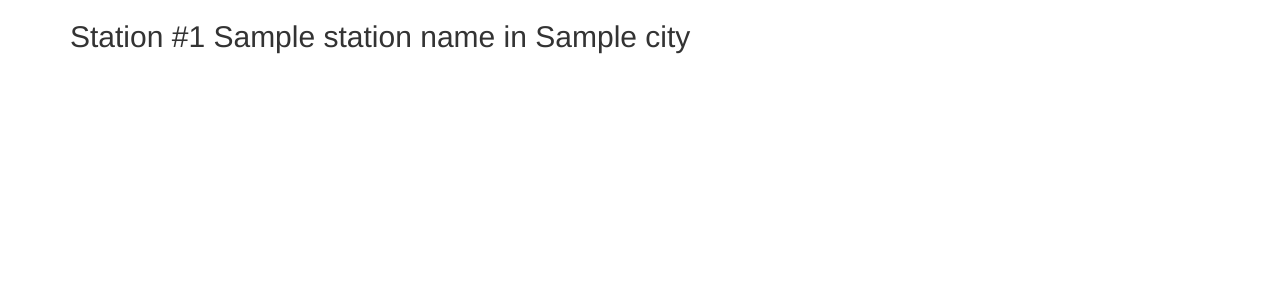
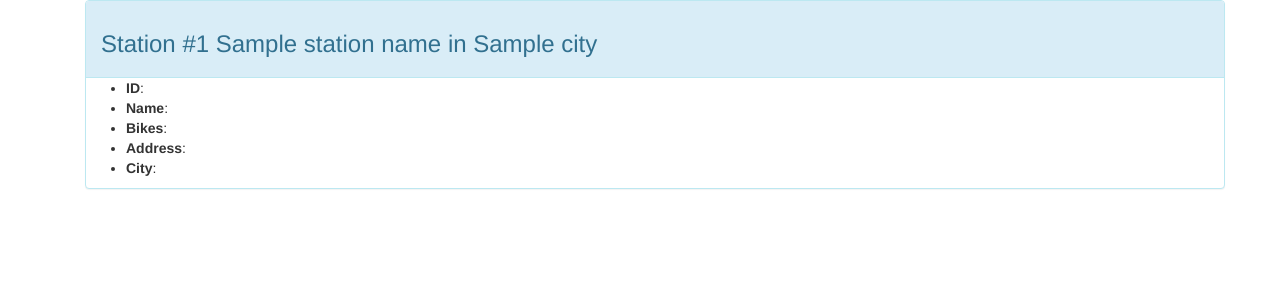
Before and after one commit to garaud/jitenshea, a Flask app: template jitenshea/templates/station.html in a window 1280 px wide. Shown: the top 300 px of the page. Run offline with Flask 2, Linux system fonts and the light colour scheme; the template is opened without the code that fills it: most values are stand-ins (such as "Sample title", 1, 10 or a date in 2020); some libraries are stand-ins or nearby versions.

Commit message:
ui: short summary for the station page

```diff
--- a/jitenshea/static/station.js
+++ b/jitenshea/static/station.js
@@ -1 +1,15 @@
 // Jitenshea functions for the 'station' page
+
+
+// Station summary
+$(document).ready(function() {
+  var station_id = document.getElementById("stationSummary").getAttribute("station_id");
+  $.get(cityurl("stationSummary") + "/station/" + station_id, function (content) {
+    var station = content.data[0];
+    $("#id").append(station.id);
+    $("#name").append(station.name);
+    $("#nbBikes").append(station.nb_bikes);
+    $("#address").append(station.address);
+    $("#city").append(station.city);
+  } );
+} );
--- a/jitenshea/templates/station.html
+++ b/jitenshea/templates/station.html
@@ -2,8 +2,22 @@
 
 {% block content %}
 
-<h2>Station #{{station_id}} {{station_name}} in {{city|capitalize}}</h2>
+<!-- <h2>Station #{{station_id}} {{station_name}} in {{city|capitalize}}</h2> -->
 
+<div class="container" id="stationSummary" city="{{city}}" station_id="{{station_id}}">
+  <div class="panel panel-info">
+    <div class="panel-heading">
+      <h3>Station #{{station_id}} {{station_name}} in {{city|capitalize}}</h3>
+    </div>
+    <ul>
+      <li id="id"><b>ID</b>: </li>
+      <li id="name"><b>Name</b>: </li>
+      <li id="nbBikes"><b>Bikes</b>: </li>
+      <li id="address"><b>Address</b>: </li>
+      <li id="city"><b>City</b>: </li>
+    </ul>
+  </div>
+</div>
 
 
 {% endblock %}
```
